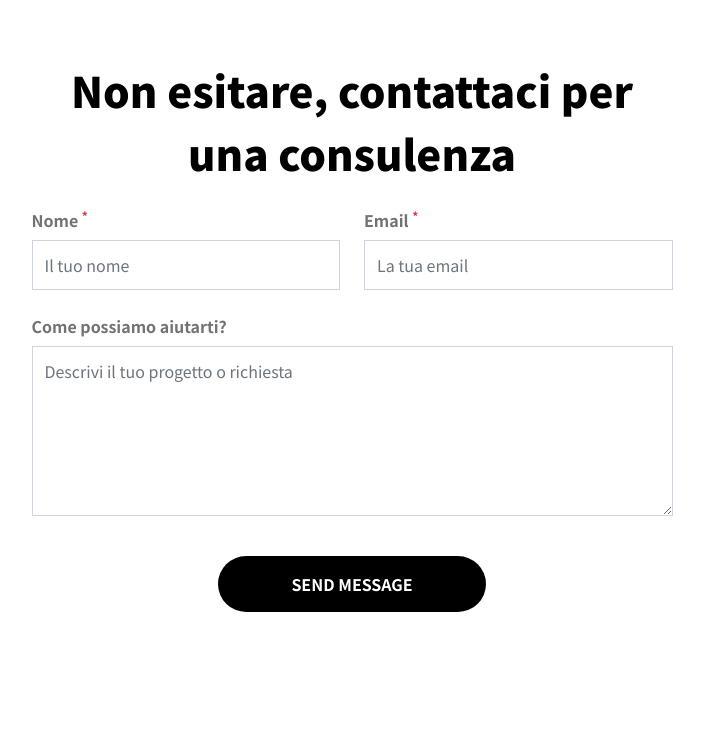
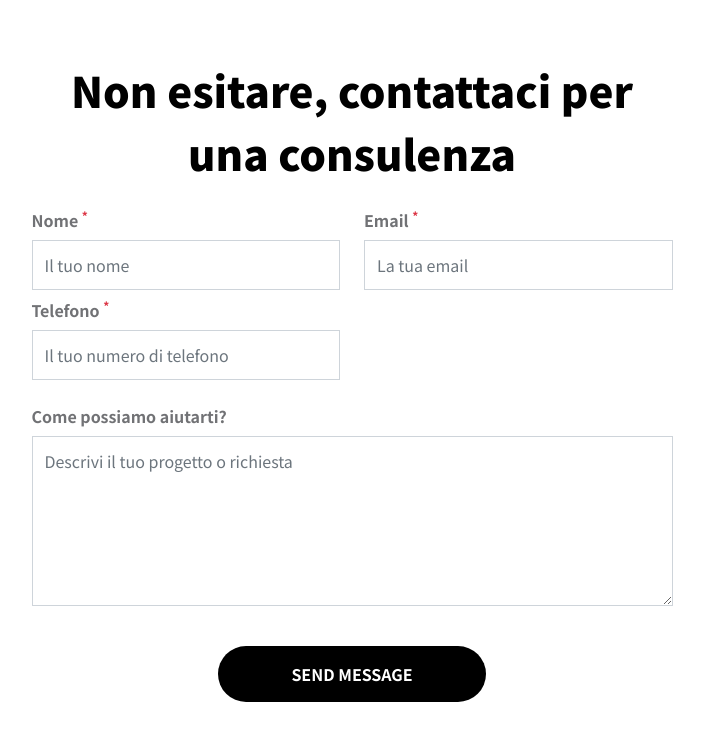
Before and after one commit to gustaikido/cinziatendaggi, a plain HTML site: page index.html in a window 1280 px wide. Shown: the part 4983-5723 px from the top of the page, without its empty margins (288-992 px from the left). Drawn offline with Linux system fonts and the light colour scheme.

Commit message:
inserito campo numero nell'invio mail

```diff
--- a/index.html
+++ b/index.html
@@ -274,6 +274,10 @@ https://templatemo.com/tm-567-nomad-force
                                         <label for="email" class="form-label">Email <sup class="text-danger">*</sup></label>
                                         <input type="email" name="email" id="email" pattern="[^ @]*@[^ @]*" class="form-control" placeholder="La tua email" required>
                                     </div>
+                                    <div class="col-lg-6 col-6 mt-2">
+                                        <label for="phone" class="form-label">Telefono <sup class="text-danger">*</sup></label>
+                                        <input type="tel" name="phone" id="phone" class="form-control" placeholder="Il tuo numero di telefono" required>
+                                    </div>
                                     <div class="col-12 my-4">
                                         <label for="message" class="form-label">Come possiamo aiutarti?</label>
                                         <textarea name="message" rows="6" class="form-control" id="message" placeholder="Descrivi il tuo progetto o richiesta" required></textarea>
```
